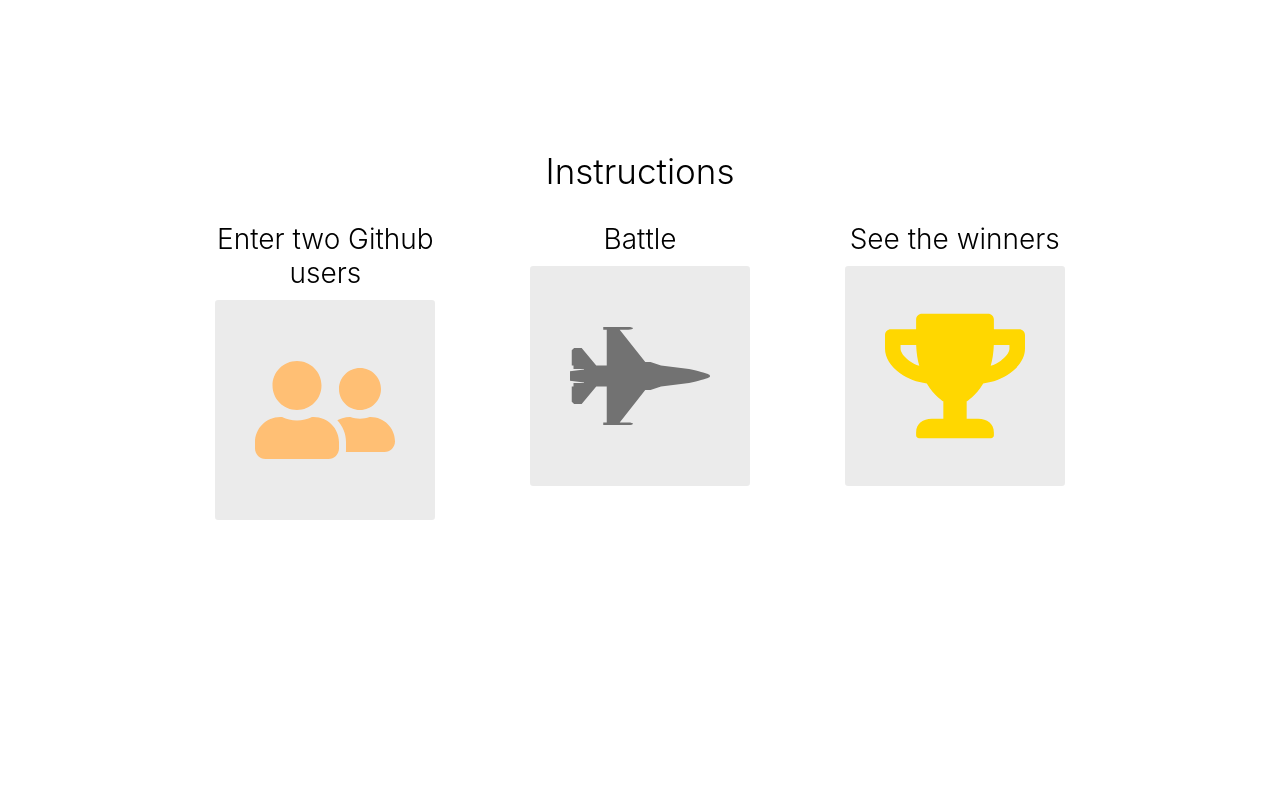
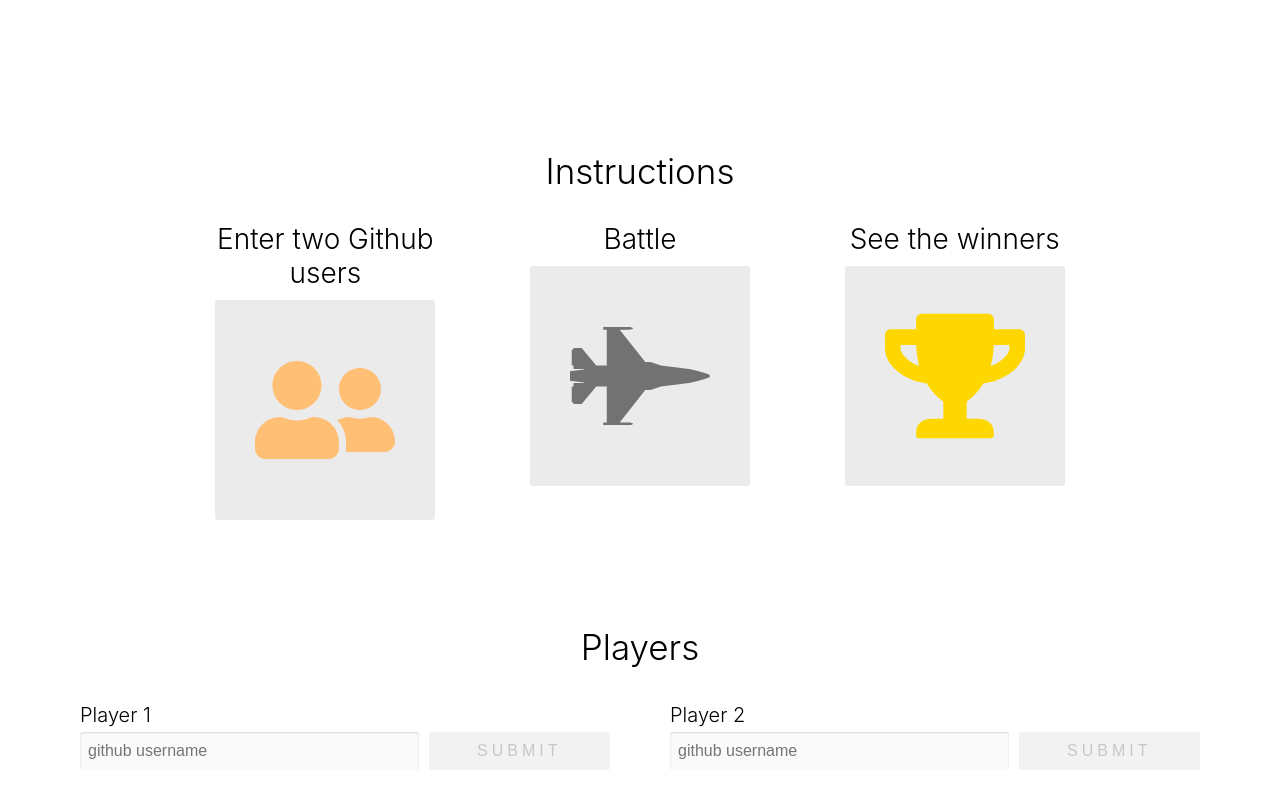
Before and after one commit to joseliacosta/github-battle, a React app: page / in a window 1280 px wide. Built offline with nearby package versions, Linux system fonts and the light colour scheme.

Commit message:
Creates player form component and add player1 and player2 to battle page

```diff
--- a/app/components/Battle.js
+++ b/app/components/Battle.js
@@ -2,6 +2,59 @@
 import PropTypes from 'prop-types'
 import { FaUserFriends, FaFighterJet, FaTrophy } from 'react-icons/fa'
 
+class PlayerInput extends Component {
+  constructor(props) {
+    super(props)
+    this.state = {
+      username: ''
+    }
+    this.handleChange = this.handleChange.bind(this)
+    this.handleSubmit = this.handleSubmit.bind(this)
+  }
+
+  handleChange(event) {
+    this.setState({
+      username: event.target.value
+    })
+  }
+
+  handleSubmit(event) {
+    event.preventDefault()
+
+    this.props.onSubmit(this.state.username)
+  }
+  render() {
+    return (
+      <form className='column player' onSubmit={this.handleSubmit}>
+        <label htmlFor='username' className='player-label'>
+          {this.props.label}
+        </label>
+        <div className='row player-inputs'>
+          <input
+            type='text'
+            id='username'
+            className='input-light'
+            placeholder='github username'
+            autoComplete='off'
+            value={this.state.username}
+            onChange={this.handleChange}
+          />
+          <button
+            className='btn dark-btn'
+            type='submit'
+            disabled={!this.state.username}
+          >
+            Submit
+          </button>
+        </div>
+      </form>
+    )
+  }
+}
+PlayerInput.propTypes = {
+  onSubmit: PropTypes.func.isRequired,
+  label: PropTypes.string.isRequired
+}
 
 function Instructions () {
   return (
@@ -30,12 +83,39 @@
 export default class Battle extends Component {
   constructor(props) {
     super(props)
+
+    this.state = {
+        playerOne: null,
+        playerTwo: null
+    }
+    this.handleSubmit = this.handleSubmit.bind(this)
+
+  }
+  handleSubmit(id,player) {
+    this.setState({
+      [id]: player
+    })
   }
 
   render() {
+    const { playerOne, playerTwo } = this.state
     return (
       <>
         <Instructions/>
+
+        <div className='players-container'>
+          <h1 className='center-text header-lg'>Players</h1>
+          <div className='row space-around'>
+            {
+              playerOne===null && (
+              <PlayerInput label={"Player 1"} onSubmit={(playerName)=> this.handleSubmit('playerOne', playerName)}/>
+            )}
+            {
+              playerTwo===null && (
+              <PlayerInput label={"Player 2"} onSubmit={(playerName)=> this.handleSubmit('playerTwo', playerName)}/>
+            )}
+          </div>
+        </div>
       </>
     )
   }
--- a/app/index.css
+++ b/app/index.css
@@ -140,3 +140,68 @@
   padding: 40px;
   border-radius: 3px;
 }
+
+.column {
+  display: flex;
+  flex-direction: column;
+}
+
+.row {
+  display: flex;
+  flex-direction: row;
+}
+
+.player {
+  flex: 1;
+  margin: 0 20px;
+  padding: 10px;
+}
+
+.player-label {
+  font-size: 20px;
+  margin: 5px 0;
+  font-weight: 300;
+}
+
+.player-inputs input {
+  padding: 8px;
+  font-size: 16px;
+  flex: 2;
+  border-radius: 3px;
+  border: none;
+  box-shadow: inset 0 1px 2px rgba(0, 0, 0, 0.15);
+}
+
+.player-inputs .input-light {
+  background: rgba(0, 0, 0, 0.02);
+}
+
+.player-inputs button {
+  flex: 1;
+  margin-left: 10px;
+}
+
+.btn {
+  padding: 10px;
+  text-transform: uppercase;
+  letter-spacing: .25em;
+  border-radius: 3px;
+  border: none;
+  font-size: 16px;
+  display: flex;
+  justify-content: center;
+  align-items: center;
+  cursor: pointer;
+  text-decoration: none;
+  max-width: 200px;
+}
+
+.dark-btn {
+  color: #e6e6e6;
+  background: #141414;
+}
+
+.dark-btn:disabled {
+  background: #f2f2f2;
+  color: #c7c7c7;
+}
```
